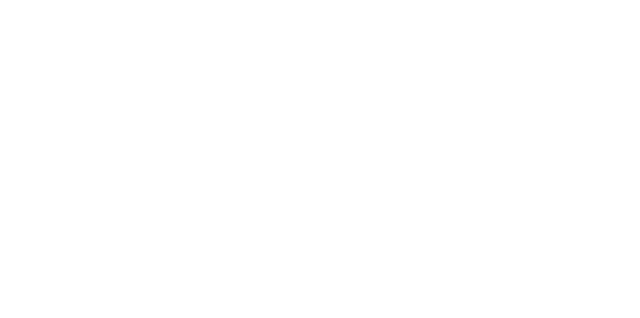
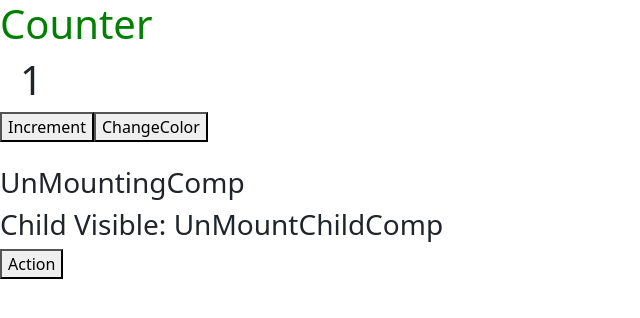
Before and after one commit to Jahnavi-dev/ReactFiles, a React (Create React App) app: page / in a window 1280 px wide. Shown: the top 318 px of the page, without its empty margins (0-640 px from the left). Built offline with nearby package versions, Linux system fonts and the light colour scheme; no server answers.

Commit message:
LifeCycle

```diff
--- a/src/App.js
+++ b/src/App.js
@@ -1,18 +1,31 @@
-import React from "react"
+import React, { Component } from "react"
+import UpdatingComp from "./Components/Class/LifeCycleMethods/updating"
+import UnMountingComp from "./Components/Class/LifeCycleMethods/unmounting"
 
 
+class App extends Component{
+  state={
+    color:"Green"
+  }
 
+  changeColor=()=>{
+    this.setState({
+      color:"blue"
+    })
+  }
 
+  render(){
+    return(
+      <React.Fragment>
+        <UpdatingComp color={this.state.color}/>
+        <button onClick={this.changeColor}>ChangeColor</button>
+        <br/>
+        <br/>
+        <UnMountingComp/>
+      </React.Fragment>
+    )
+  }
 
-
-
-
-const App=()=>{
-  return(
-    <React.Fragment>
-
-    </React.Fragment>
-  )
 }
 
 export default App
--- /dev/null
+++ b/src/Components/Class/LifeCycleMethods/unmounting.js
@@ -0,0 +1,46 @@
+import { Component } from "react";
+
+class UnMountingComp extends Component{
+
+    state={
+        showStatus:true
+    }
+
+
+    Action=()=>{
+        this.setState({showStatus:!this.state.showStatus})
+    }
+
+
+    componentWillUnmount(){
+        console.log("componentWillUnmount", "UnMountingComp")
+        console.log("after checking console componentWillUnmount is working only in UnMountChildComp because there the elements are getting disturbed")
+    }
+
+
+    render(){
+        return(
+            <>
+            <h3>UnMountingComp</h3>
+            {this.state.showStatus?<UnMountChildComp/>:<h3>No ChildVisible</h3>}
+
+            <button onClick={this.Action}>Action</button>
+            </>
+        )
+    }
+}
+
+export default UnMountingComp
+
+class UnMountChildComp extends Component{
+    componentWillUnmount(){
+        console.log("componentWillUnmount", "UnMountChildComp")
+    }
+    render(){
+        return(
+            <>
+            <h3>Child Visible:  UnMountChildComp</h3>
+            </>
+        )
+    }
+}
--- /dev/null
+++ b/src/Components/Class/LifeCycleMethods/updating.js
@@ -0,0 +1,78 @@
+import { Component } from "react";
+import axios from 'axios';
+
+class UpdatingComp extends Component{
+    constructor(){
+        super()
+        this.state={
+            count:1,
+            color:"Red",
+            product:null
+        }
+    }
+
+
+    static getDerivedStateFromProps(props){
+        console.log("getDerivedStateFromProps", props)
+        // return null
+        return{
+            color:props.color
+        }
+    }
+
+
+    componentDidMount(){
+        console.log("componentDidMount")
+        document.title=`Counter: ${this.state.count}`
+        axios.get(`https://fakestoreapi.com/products/${this.state.count}`)
+        .then(response=>
+            {if(response.status===200){this.setState({product:response.data})}}
+        )
+
+    }
+
+
+    // componentDidUpdate(){
+    //     console.log("componentDidUpdate")
+    //     document.title=`Counter: ${this.state.count}`
+    //     axios.get(`https://fakestoreapi.com/products/${this.state.count}`)
+    //     .then(response=>
+    //         {if(response.status===200){this.setState({product:response.data})}}
+    //     )
+    // }
+
+    shouldComponentUpdate(){
+        return true
+    }
+
+
+    getSnapshotBeforeUpdate(state, props){
+        console.log(props, state, "getSnapshotBeforeUpdate")
+        return null
+    }
+
+
+    incrementAction=()=>{
+        this.setState({
+            count:this.state.count+1
+        })
+    }
+
+
+    render(){
+        console.log("Render----------------")
+        return(
+            <>
+            <h1 style={{color:this.state.color}}>Counter</h1>
+            <h1 style={{marginLeft:"20px"}}>{this.state.count}</h1>
+            <button onClick={this.incrementAction}>Increment</button>
+            {this.state.product?
+            <>
+            <h1>{this.state.product.title}</h1>
+            <img height="100px" width="100px" src={this.state.product.image} alt="bag"/></>:null}
+            </>
+        )
+    }
+}
+
+export default UpdatingComp
```
